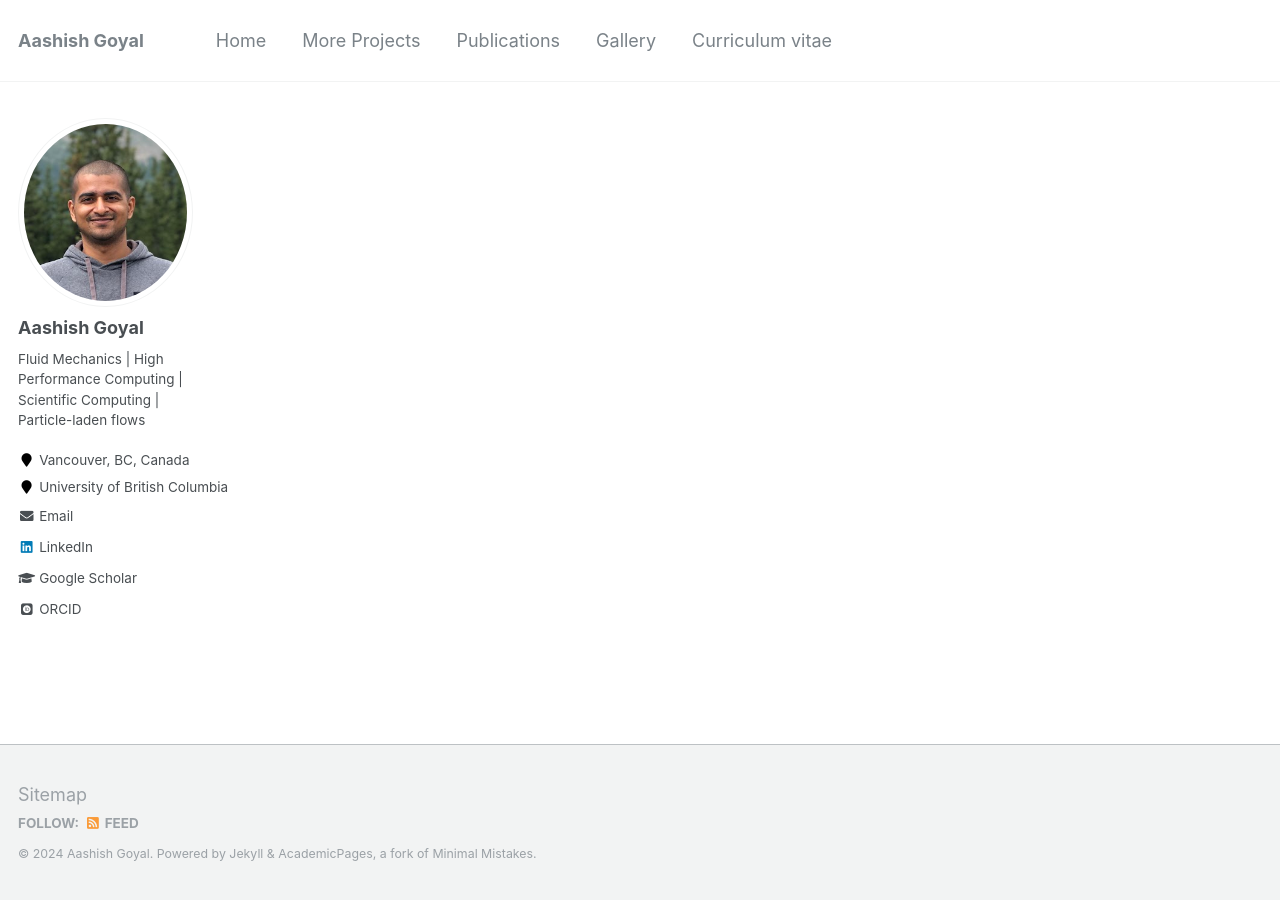
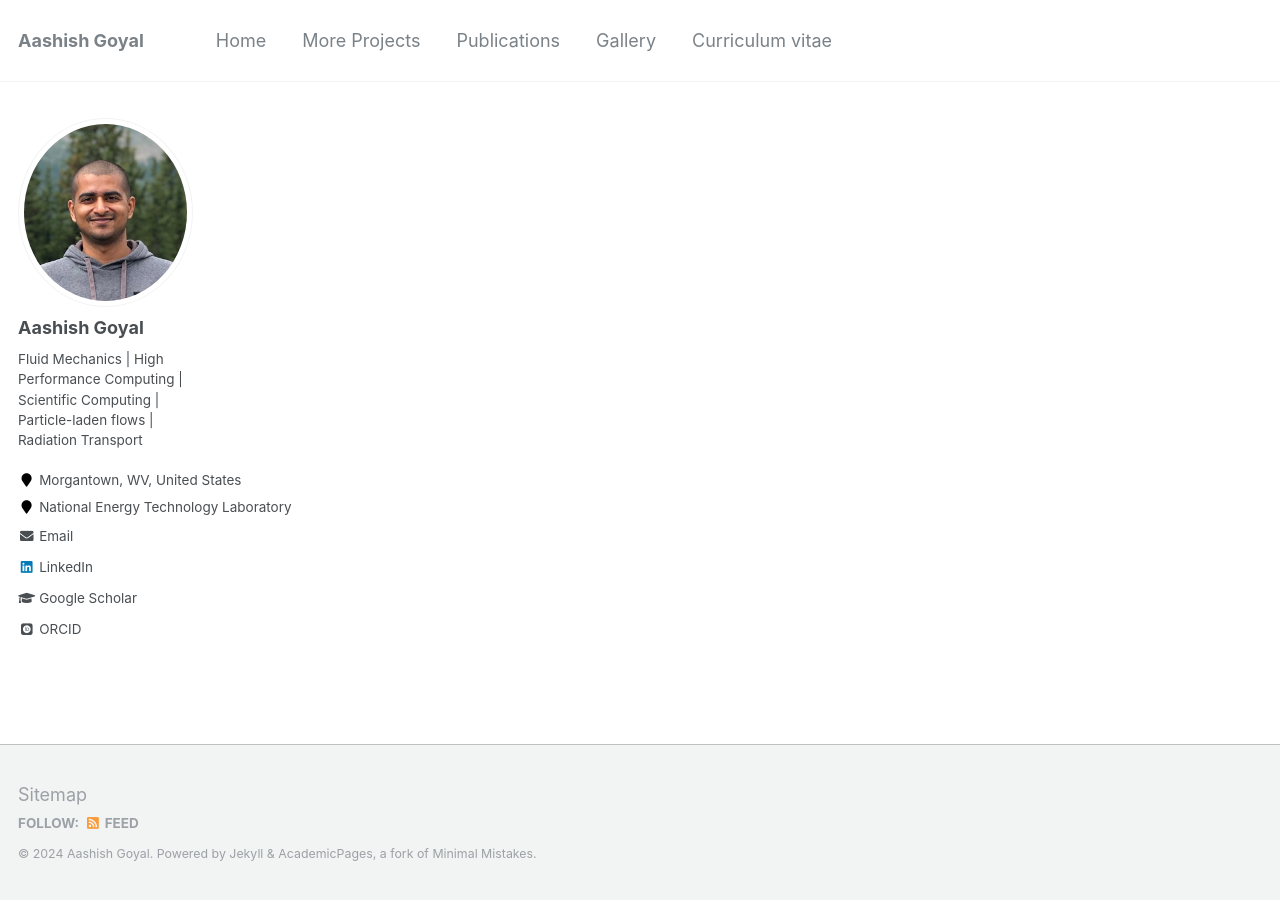
Before and after one commit to aashishgoyal0110/aashishgoyal0110.github.io, a Jekyll site: the page built from _pages/misc.md, in a window 1280 px wide. Built offline with Jekyll 4.4.1, drawn with Linux system fonts in a browser that asks for light colours; some web fonts are replaced.

Commit message:
Update _config.yml

```diff
--- a/_config.yml
+++ b/_config.yml
@@ -82,12 +82,12 @@ analytics:
 author:
   name             : "Aashish Goyal"
   avatar           : "profile_AG.png"
-  bio              : "Fluid Mechanics | High Performance Computing | Scientific Computing | Particle-laden flows"
-  location         : "Vancouver, BC, Canada"
-  employer         : "University of British Columbia"
+  bio              : "Fluid Mechanics | High Performance Computing | Scientific Computing | Particle-laden flows | Radiation Transport"
+  location         : "Morgantown, WV, United States"
+  employer         : "National Energy Technology Laboratory"
   pubmed           : # "https://www.ncbi.nlm.nih.gov/pubmed/?term=john+snow"
   googlescholar    : "https://scholar.google.com/citations?user=zAJZnykAAAAJ&hl=en"
-  email            : "goyal001@student.ubc.ca"
+  email            : "aashish.goyal.0110@gmail.com"
   researchgate     : #"https://www.researchgate.net/profile/Shubham-Jain-23"
   uri              :
   bitbucket        :
```
